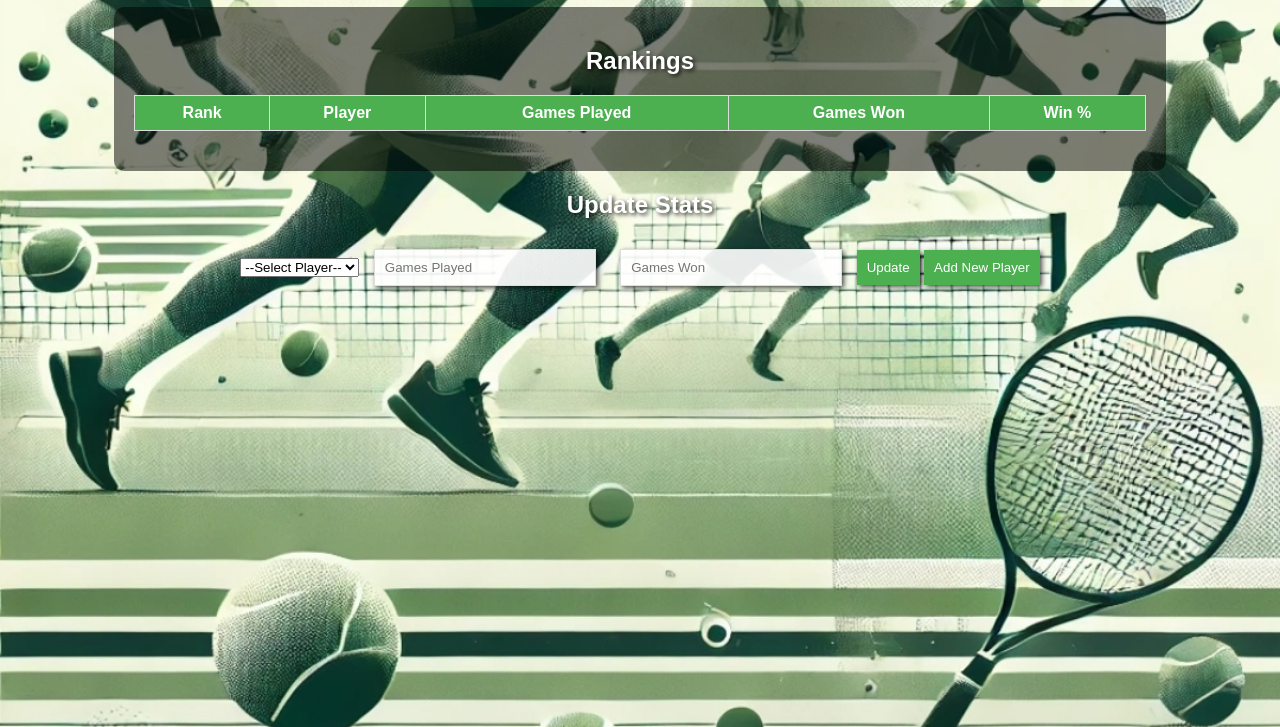
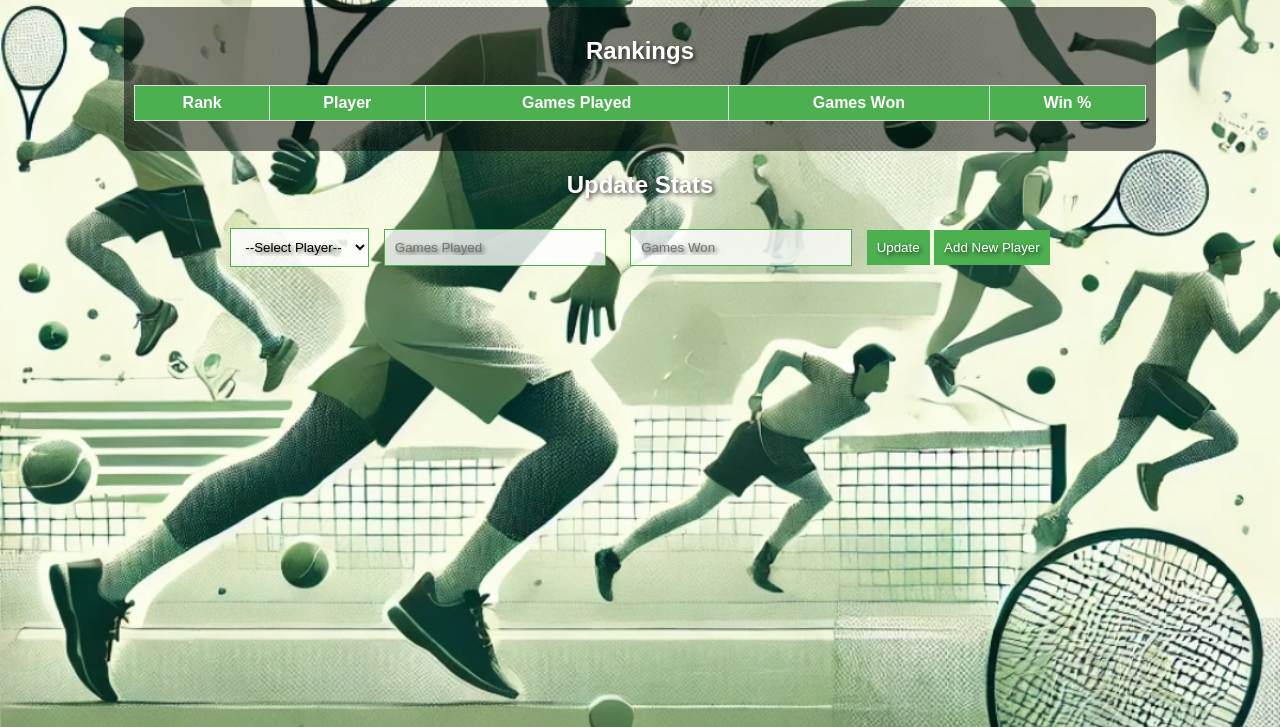
Before and after one commit to Admin28872/Tennis-Leaderboard, a plain HTML site: page index.html in a window 1280 px wide. Shown: the part 73-800 px from the top of the page. Drawn offline with Linux system fonts and the light colour scheme; no server answers.

Commit message:
Update styles.css

```diff
--- a/styles.css
+++ b/styles.css
@@ -1,23 +1,23 @@
 body {
     font-family: Arial, sans-serif;
     text-align: center;
-    background-image: url('https://raw.githubusercontent.com/Admin28872/Tennis-Leaderboard/refs/heads/main/Tennis.jpg'); /* Use the background image */
-    background-size: cover; /* Make sure the image covers the entire background */
+    background-image: url('https://raw.githubusercontent.com/Admin28872/Tennis-Leaderboard/refs/heads/main/Tennis.jpg');
+    background-size: cover;
     background-position: center;
-    background-repeat: no-repeat;
-    color: #ffffff; /* Change the text color to white for better contrast */
+    background-attachment: fixed;
+    color: #ffffff; /* Make text white to contrast with the background */
 }
 
 h1, h2 {
-    text-shadow: 2px 2px 4px rgba(0, 0, 0, 0.8); /* Dark outline for better visibility */
-    color: #ffffff; /* Keep the text color white */
+    text-shadow: 2px 2px 4px rgba(0, 0, 0, 0.7); /* Dark outline for visibility */
+    color: #ffffff;
 }
 
 #leaderboard {
     margin: 20px auto;
     width: 80%;
-    background-color: rgba(0, 0, 0, 0.5); /* Semi-transparent background for better readability */
-    padding: 20px;
+    background-color: rgba(0, 0, 0, 0.5); /* Semi-transparent background for contrast */
+    padding: 10px;
     border-radius: 10px;
 }
 
@@ -25,11 +25,13 @@ table {
     width: 100%;
     border-collapse: collapse;
     margin: 20px 0;
+    color: #ffffff; /* Table text color */
 }
 
 th, td {
     border: 1px solid #ddd;
     padding: 8px;
+    background-color: rgba(0, 0, 0, 0.4); /* Make cells slightly transparent */
 }
 
 th {
@@ -44,7 +46,7 @@ button {
     color: white;
     border: none;
     cursor: pointer;
-    box-shadow: 2px 2px 5px rgba(0, 0, 0, 0.7); /* Dark outline for buttons */
+    text-shadow: 2px 2px 4px rgba(0, 0, 0, 0.7); /* Dark outline */
 }
 
 button:hover {
@@ -55,14 +57,22 @@ input {
     margin: 10px;
     padding: 10px;
     width: 200px;
-    background-color: rgba(255, 255, 255, 0.9); /* Light background for inputs */
-    color: #333; /* Darker input text for contrast */
-    border: 1px solid #ddd;
-    box-shadow: 2px 2px 5px rgba(0, 0, 0, 0.7); /* Dark outline for better visibility */
+    background-color: rgba(255, 255, 255, 0.8); /* Slightly transparent input background */
+    border: 1px solid #4CAF50;
+    color: black;
+    text-shadow: 2px 2px 4px rgba(0, 0, 0, 0.7); /* Dark outline for visibility */
 }
 
 h2 {
     margin-top: 20px;
+}
+
+#playerSelect {
+    background-color: rgba(255, 255, 255, 0.8); /* Input style for dropdown */
+    border: 1px solid #4CAF50;
+    padding: 10px;
+    color: black;
+    text-shadow: 2px 2px 4px rgba(0, 0, 0, 0.7);
 }
 
 /* Media Query for Mobile Devices */
```
